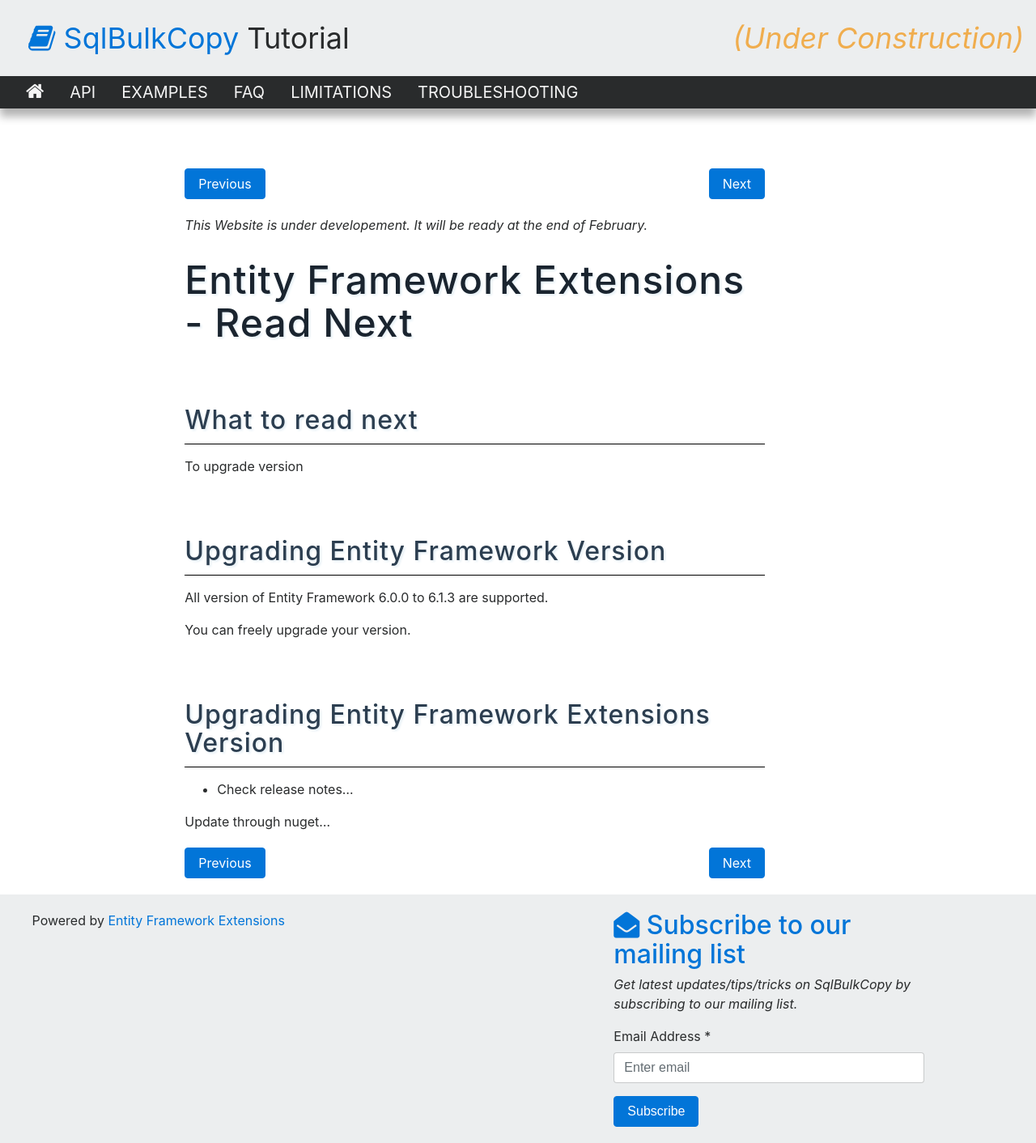
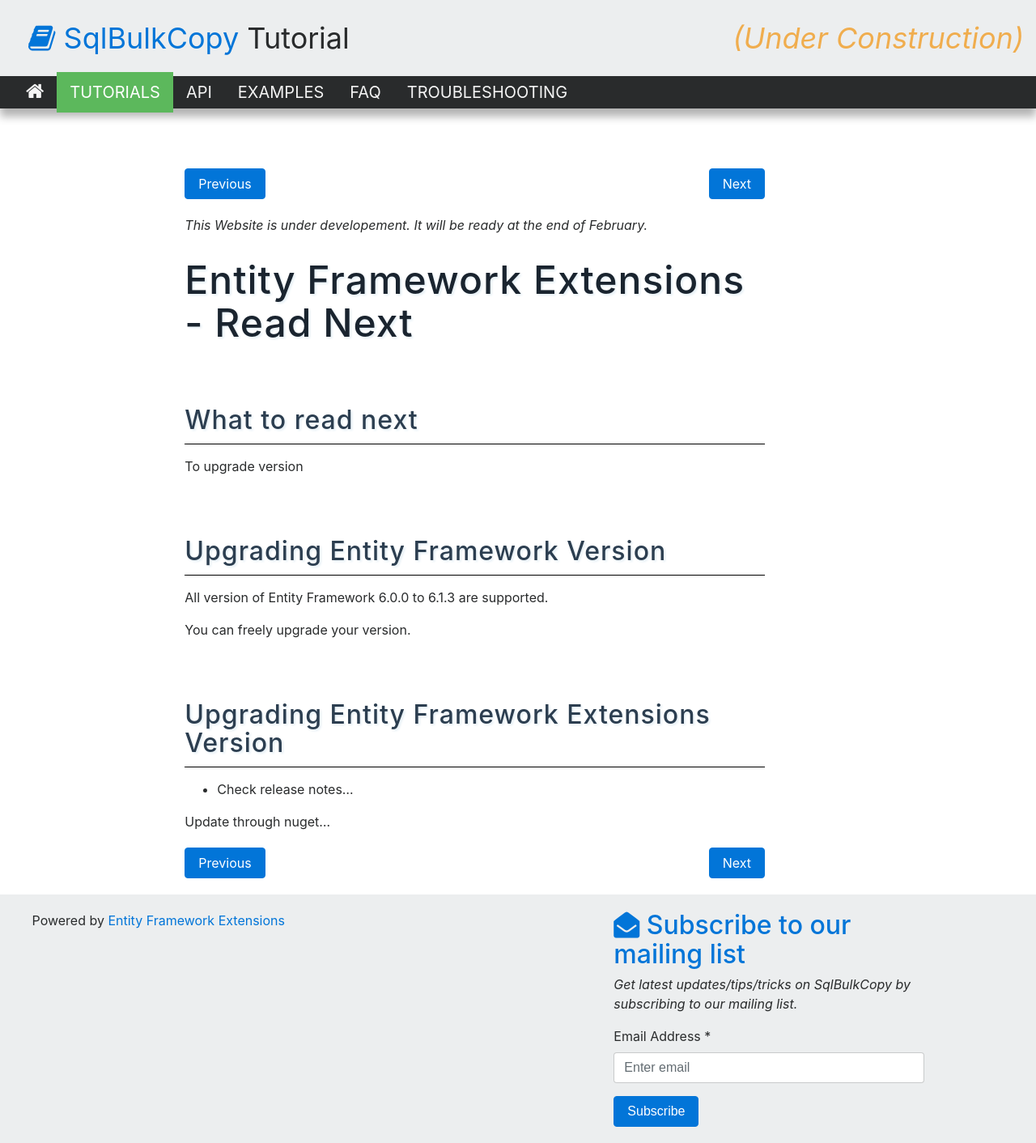
Before and after one commit to zzzprojects/EntityFramework-Extensions, a Jekyll site: the page built from docs/pages/tutorials/read-next.md, in a window 1280 px wide. Shown: the whole page at 81% size. Built offline with Jekyll 4.4.1, drawn with Linux system fonts in a browser that asks for light colours; nearby versions of some CDN libraries.

Commit message:
Update default.html

```diff
--- a/docs/_layouts/default.html
+++ b/docs/_layouts/default.html
@@ -53,13 +53,21 @@
 {% endif %}
 						<a class="nav-link" href="/"><i class="fa fa-home" aria-hidden="true"></i></a>
 					</li>
+{% if page.path contains "/tutorials/" %}
+   <li class="nav-item active">
+{% else %}
+   <li class="nav-item">
+{% endif %}
+
+						<a class="nav-link" href="tutorials">Tutorials</a>
+					</li>
 {% if page.path contains "/api/" %}
    <li class="nav-item active">
 {% else %}
    <li class="nav-item">
 {% endif %}
 
-						<a class="nav-link" href="sqlbulkcopy">API</a>
+						<a class="nav-link" href="api">API</a>
 					</li>
 {% if page.path contains "/examples/" %}
    <li class="nav-item active">
@@ -74,13 +82,6 @@
    <li class="nav-item">
 {% endif %}
 						<a class="nav-link" href="faq">FAQ</a>
-					</li>
-{% if page.path contains "/limitations/" %}
-   <li class="nav-item active">
-{% else %}
-   <li class="nav-item">
-{% endif %}
-						<a class="nav-link" href="limitations">Limitations</a>
 					</li>
 {% if page.path contains "/troubleshooting/" %}
    <li class="nav-item active">
```
